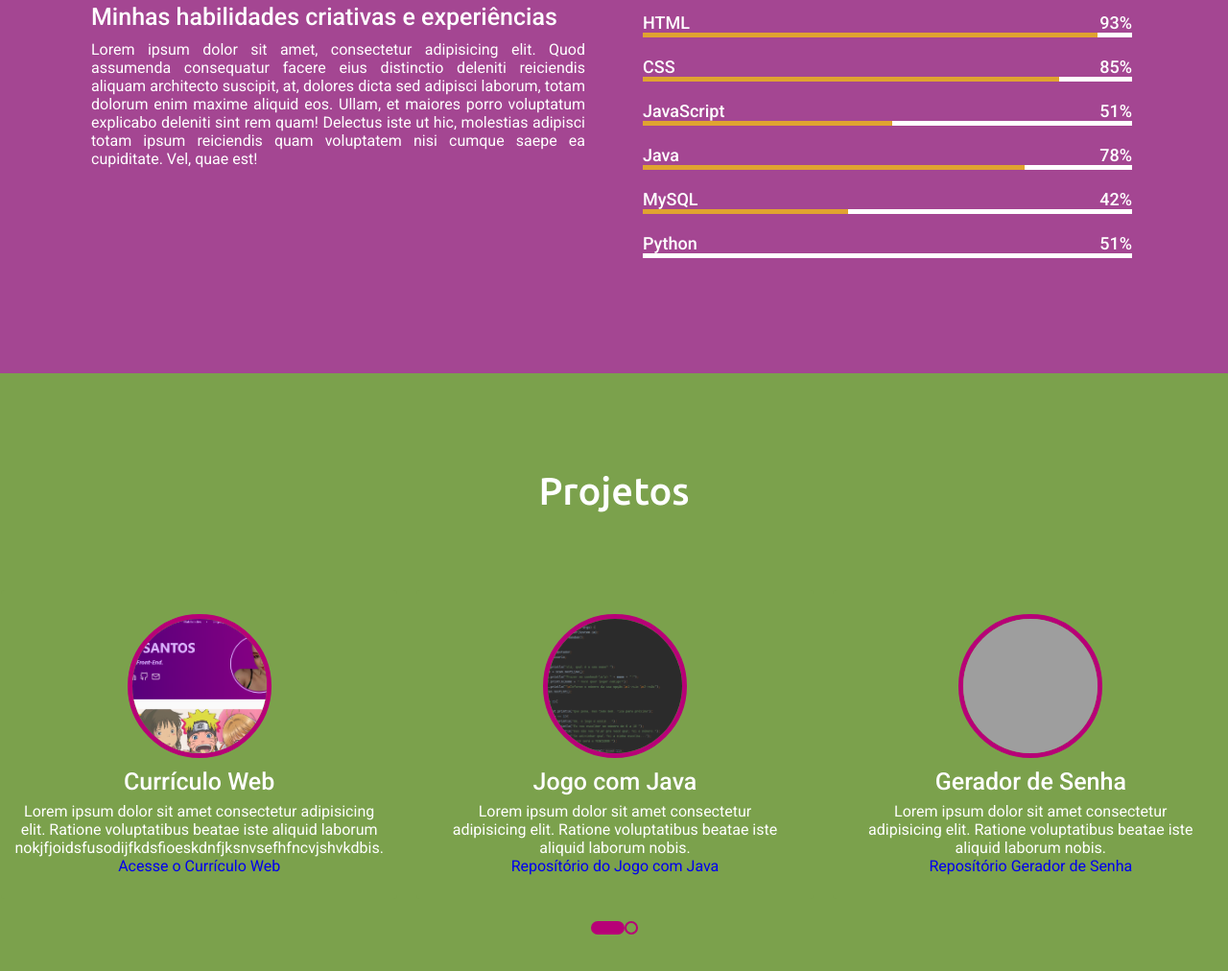
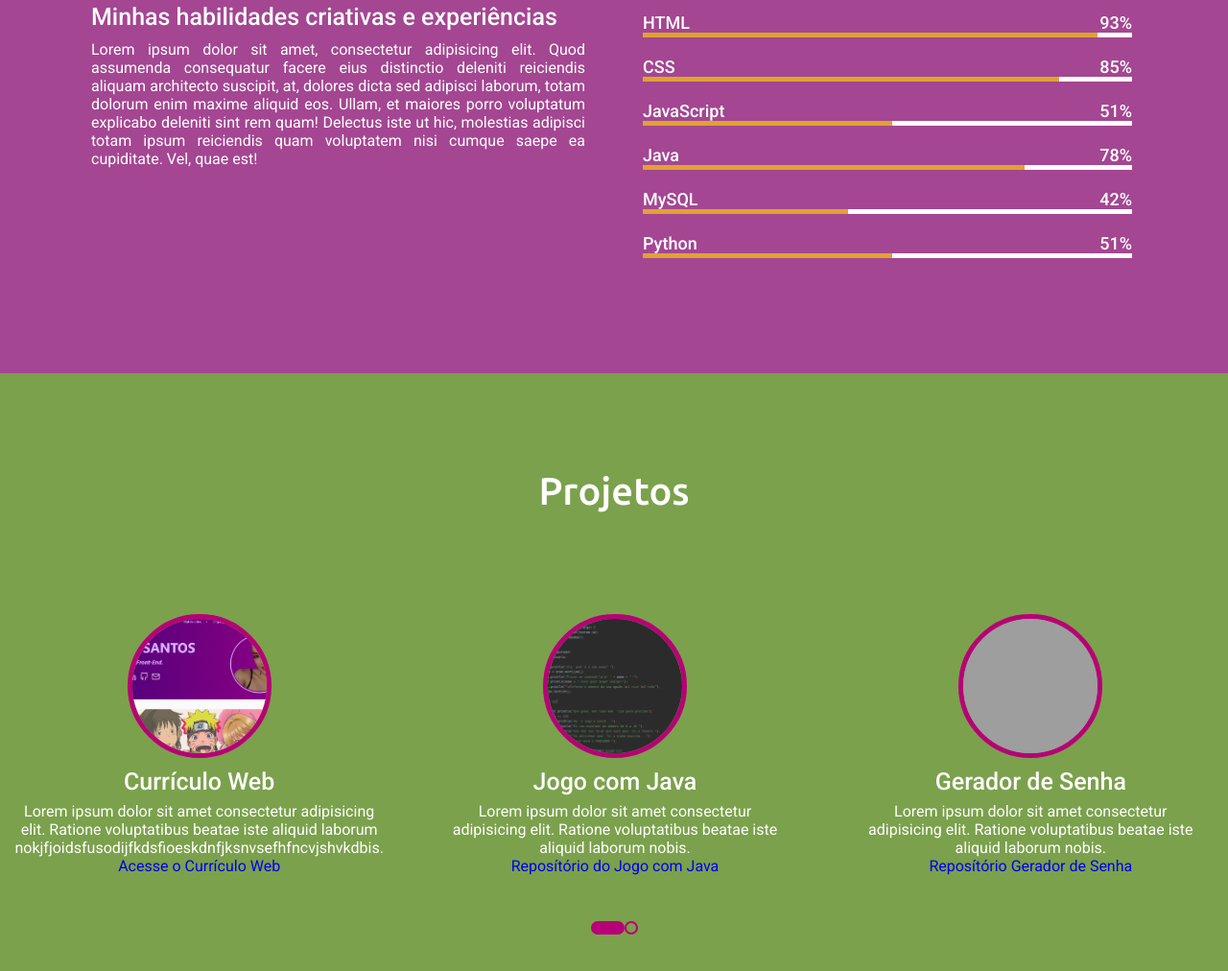
Before and after one commit to KaremLeticia/Portifolio, a plain HTML site: page index.html in a window 1280 px wide. Shown: the part 1693-2705 px from the top of the page at 96% size. Drawn offline with nearby package versions, Linux system fonts and the light colour scheme; grey boxes are pictures that could not be loaded.

Commit message:
Update style.css

```diff
--- a/style.css
+++ b/style.css
@@ -385,7 +385,7 @@ section .title::after{
     width: 42%;
 }
 
-.skills .skills-content .right .Python::beffore{
+.skills .skills-content .right .Python::before{
      width: 51%;
 }
 
```
